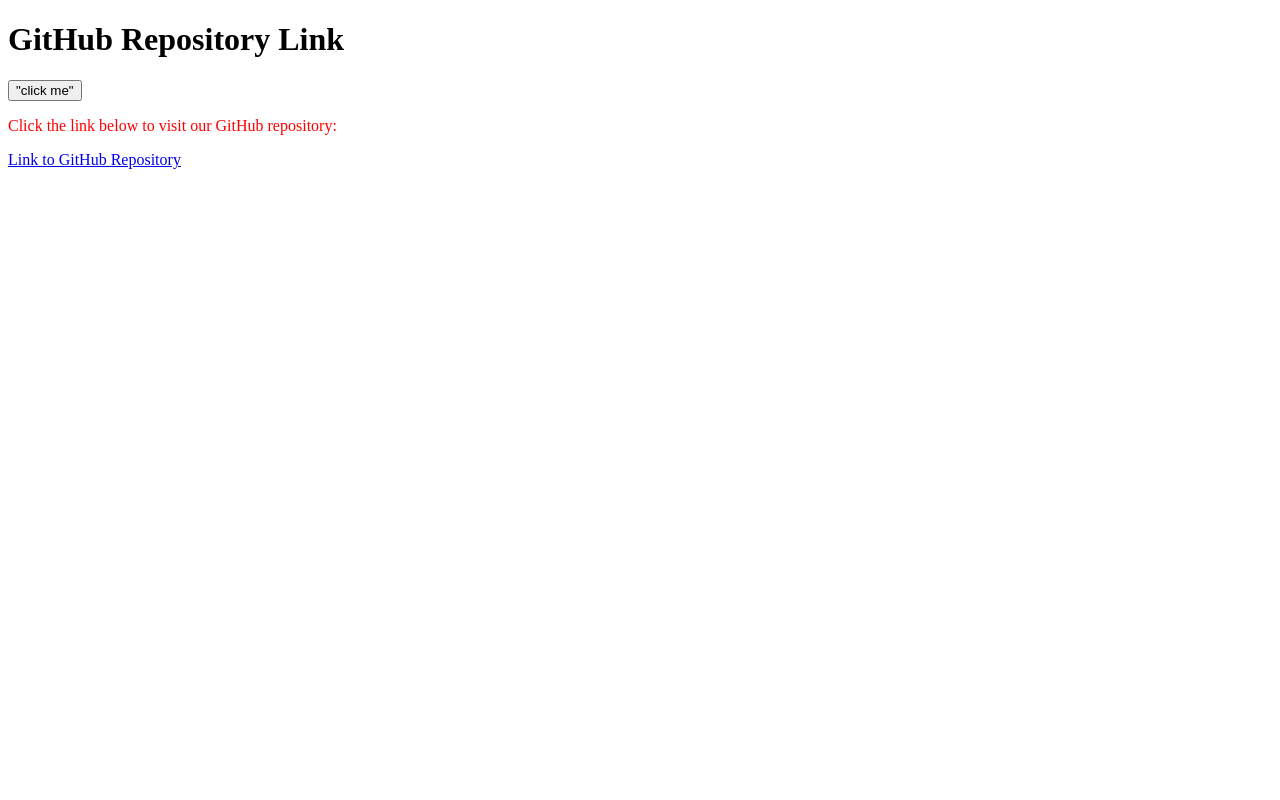
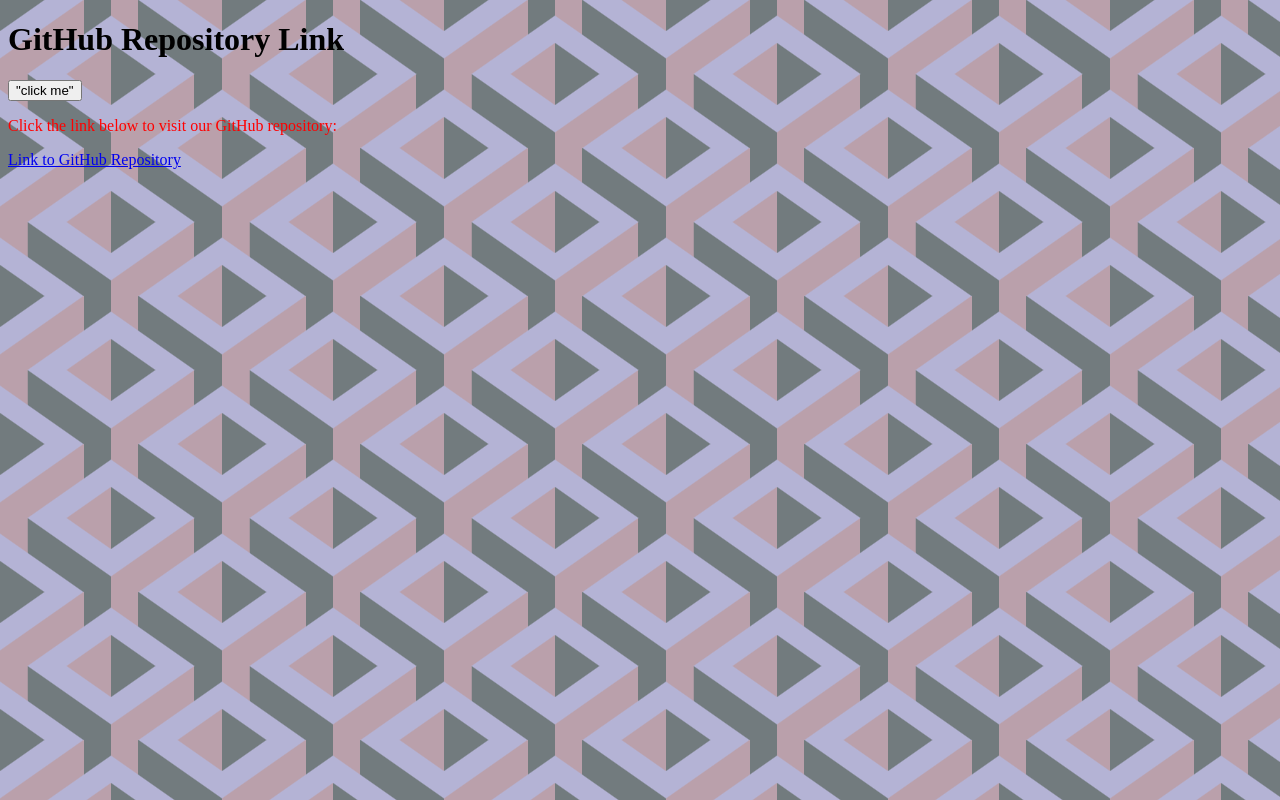
Before and after one commit to hisamugomi/LPIRGproject, a plain HTML site: page website.html in a window 1280 px wide. Drawn offline with Linux system fonts and the light colour scheme.

Commit message:
Update app.css
changed background to boxes css patterns .com

```diff
--- a/app.css
+++ b/app.css
@@ -1,3 +1,22 @@
+html {
+  --s: 222px; /* control the size*/
+  --c1: #727b7e;
+  --c2: #b4b3d5;
+  --c3: #baa0ab;
+
+  --_g: var(--c1) 10%,var(--c2) 10.5% 19%,#0000 19.5% 80.5%,var(--c2) 81% 89.5%,var(--c3) 90%;
+  --_c: from -90deg at 37.5% 50%,#0000 75%;
+  --_l1: linear-gradient(145deg,var(--_g));
+  --_l2: linear-gradient( 35deg,var(--_g));
+  background:
+    var(--_l1), var(--_l1) calc(var(--s)/2) var(--s),
+    var(--_l2), var(--_l2) calc(var(--s)/2) var(--s),
+    conic-gradient(var(--_c),var(--c1) 0) calc(var(--s)/8) 0,
+    conic-gradient(var(--_c),var(--c3) 0) calc(var(--s)/2) 0,
+    linear-gradient(90deg,var(--c3) 38%,var(--c1) 0 50%,var(--c3) 0 62%,var(--c1) 0);
+  background-size: var(--s) calc(2*var(--s)/3);
+}
+
 p {
 
 color : red;
```
